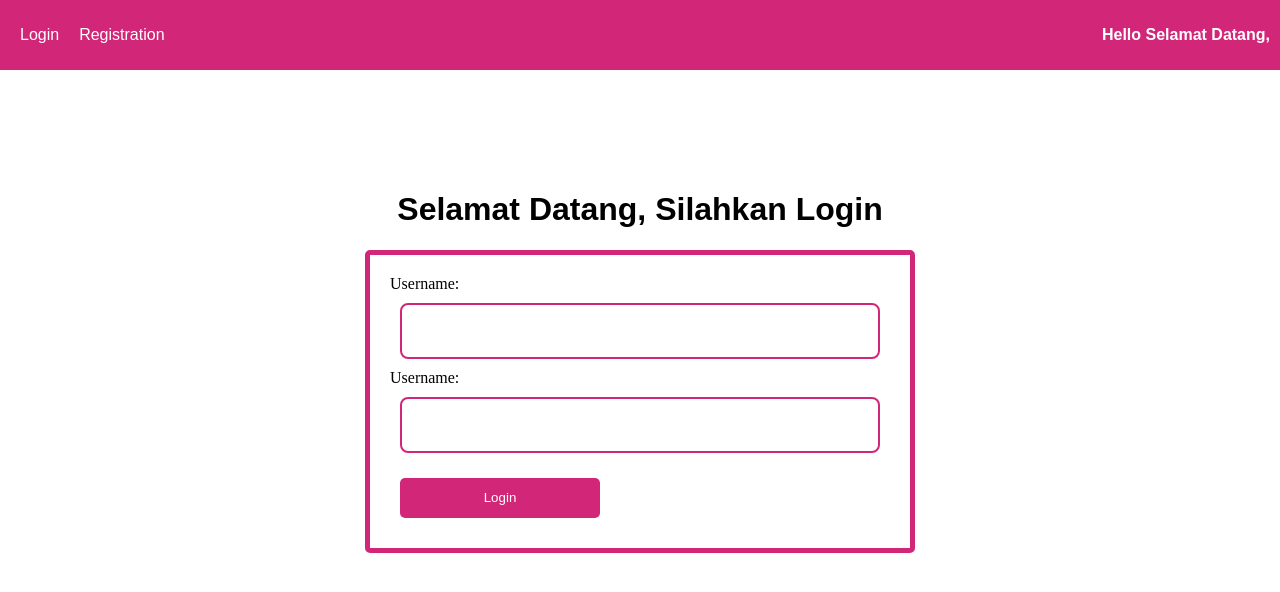
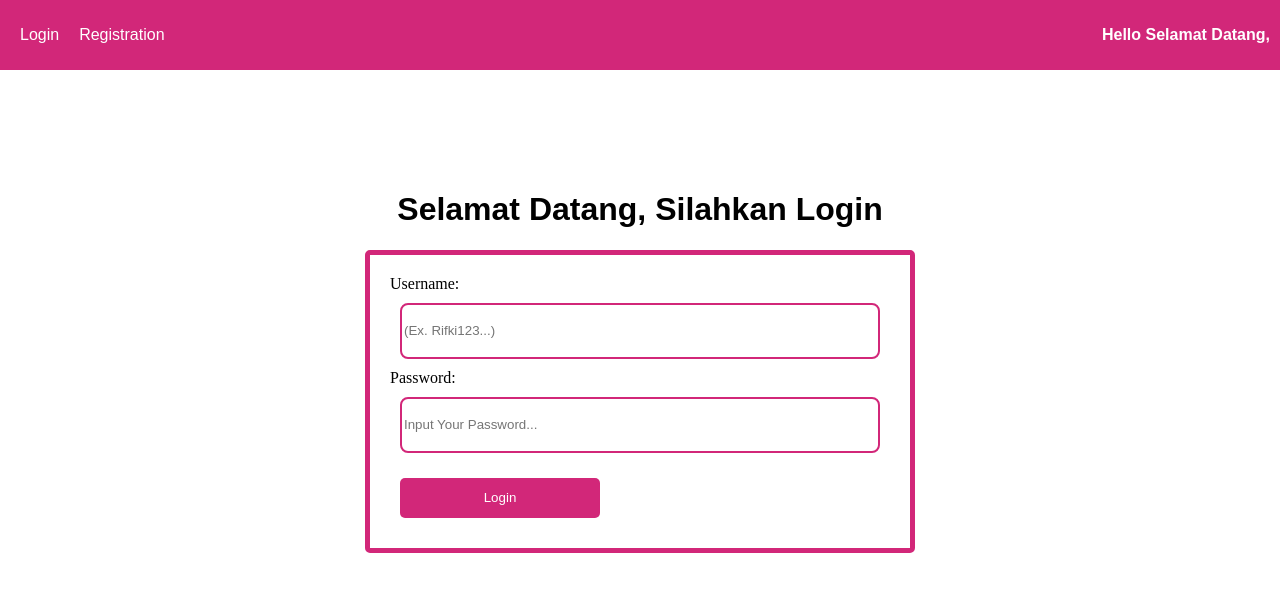
Before and after one commit to rifkiramadhan/codigram-client, a React (Create React App) app: page /login in a window 1280 px wide. Shown: the top 592 px of the page. Built offline with nearby package versions, Linux system fonts and the light colour scheme; no server answers.

Commit message:
Mengubah styling typo

```diff
--- a/src/pages/Login.js
+++ b/src/pages/Login.js
@@ -37,12 +37,14 @@ function Login() {
                     <label>Username: </label>
                     <input
                         type="text"
+                        placeholder="(Ex. Rifki123...)"
                         onChange={(event) => {setUsername(event.target.value)}}
                     />
 
-                    <label>Username: </label>
+                    <label>Password: </label>
                     <input
                         type="password"
+                        placeholder="Input Your Password..."
                         onChange={(event) => {setPassword(event.target.value)}}
                     />
 
```
